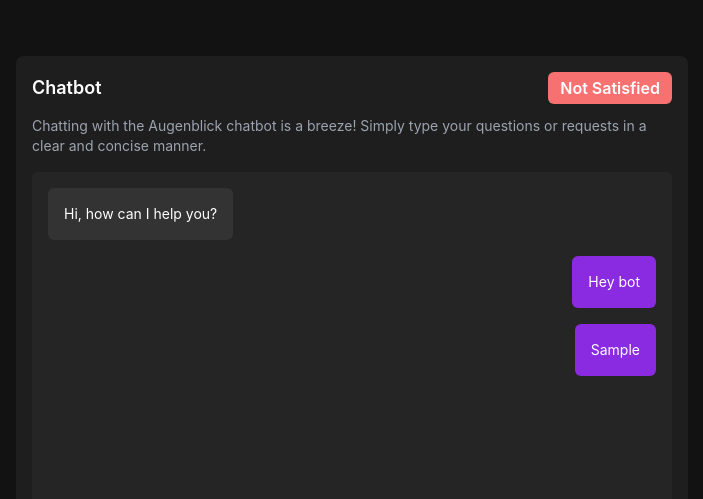
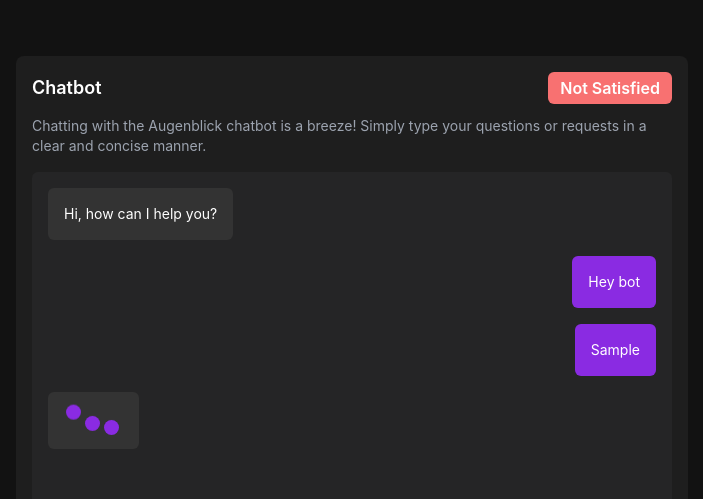
Before and after one commit to ShreyansJain07/AccessDenied_Augenblick, a React (Create React App) app in the folder frontend-chat/: page / in a window 1280 px wide. Both pictures are taken after typing "Sample" into the empty fields and a click on the button "Send". Shown: the top 499 px of the page, without its empty margins (288-991 px from the left). Built offline with nearby package versions, Linux system fonts and the light colour scheme; no server answers.

Commit message:
loader added

```diff
--- a/frontend-chat/package.json
+++ b/frontend-chat/package.json
@@ -13,6 +13,7 @@
     "react-dom": "^18.2.0",
     "react-router-dom": "^6.22.3",
     "react-scripts": "5.0.1",
+    "react-spinners": "^0.13.8",
     "web-vitals": "^2.1.4"
   },
   "scripts": {
--- a/frontend-chat/src/components/Chat.jsx
+++ b/frontend-chat/src/components/Chat.jsx
@@ -1,13 +1,20 @@
 import { useState, useContext, useRef, useEffect } from "react";
 import { ChatContext } from "../ChatContext";
 import axios from "axios";
-import {Link} from "react-router-dom"
+import { Link } from "react-router-dom";
+import { SyncLoader } from "react-spinners";
+
+const loaderStyle = {
+  borderColor: "lightgray",
+};
 
 export default function Chat() {
-  const { chatState, setChatState,sentiment,setSentiment,setCc } = useContext(ChatContext);
+  const { chatState, setChatState, sentiment, setSentiment, setCc } =
+    useContext(ChatContext);
   const [message, setMessage] = useState("");
   const messagesEndRef = useRef(null);
-const[botResponse,setbotResponse]=useState("")
+  const [botResponse, setbotResponse] = useState("");
+  const [respBot, setRespBot] = useState(false);
   const scrollToBottom = () => {
     messagesEndRef.current?.scrollIntoView({ behavior: "smooth" });
   };
@@ -16,16 +23,16 @@ const[botResponse,setbotResponse]=useState("")
     scrollToBottom();
   }, [chatState]);
   const NewResponse = () => {
-
     if (botResponse.includes("customer care team")) {
-
-      sendBotMessage("I'm redirecting you to our customer care team for assistance.");
+      sendBotMessage(
+        "I'm redirecting you to our customer care team for assistance."
+      );
     } else if (botResponse.includes("redirected")) {
-
       sendBotMessage("You've been redirected to another team for assistance.");
     } else if (botResponse.includes("not enough context")) {
-
-      sendBotMessage("I'm sorry, but I need more context to assist you further.");
+      sendBotMessage(
+        "I'm sorry, but I need more context to assist you further."
+      );
     }
   };
   useEffect(() => {
@@ -95,7 +102,6 @@ const[botResponse,setbotResponse]=useState("")
   //   }
   // };
 
-
   const fetchNode = async (results, prompt) => {
     try {
       const response = await axios.post("http://localhost:3001/replicate", {
@@ -103,9 +109,7 @@ const[botResponse,setbotResponse]=useState("")
         results,
       });
       console.log("Response data:", response.data.output);
-      generateText(response.data.output.join(" "))
-
-
+      generateText(response.data.output.join(" "));
     } catch (error) {
       console.error("Error fetching data:", error);
     }
@@ -115,7 +119,8 @@ const[botResponse,setbotResponse]=useState("")
       method: "POST",
       url: "https://api.edenai.run/v2/text/generation",
       headers: {
-        authorization: "Bearer eyJhbGciOiJIUzI1NiIsInR5cCI6IkpXVCJ9.eyJ1c2VyX2lkIjoiOGZjMDdiMWItZDVhYS00MDEwLWJjMzEtYjRjMGJjNmNmOWJkIiwidHlwZSI6ImFwaV90b2tlbiJ9.FRpoCr6xHdRLkoW_ysOWdzAqW7gS-blH9cdHAo3NAaY",
+        authorization:
+          "Bearer eyJhbGciOiJIUzI1NiIsInR5cCI6IkpXVCJ9.eyJ1c2VyX2lkIjoiOGZjMDdiMWItZDVhYS00MDEwLWJjMzEtYjRjMGJjNmNmOWJkIiwidHlwZSI6ImFwaV90b2tlbiJ9.FRpoCr6xHdRLkoW_ysOWdzAqW7gS-blH9cdHAo3NAaY",
       },
       data: {
         providers: "google",
@@ -129,10 +134,10 @@ const[botResponse,setbotResponse]=useState("")
     try {
       const response = await axios.request(options);
       console.log(response.data);
+      setRespBot(false);
       setChatState((prev) => [
         ...prev,
         {
-
           id: Date.now() + 1,
           message: response.data.google.generated_text,
           sender: "bot",
@@ -176,7 +181,6 @@ const[botResponse,setbotResponse]=useState("")
     }
   };
 
-
   const sendMessage = async () => {
     if (message.trim() !== "") {
       setChatState((prev) => [
@@ -187,6 +191,7 @@ const[botResponse,setbotResponse]=useState("")
           sender: "user",
         },
       ]);
+      setRespBot(true);
       fetchFlask(message);
       fetchSentiment(message);
       setMessage("");
@@ -211,11 +216,11 @@ const[botResponse,setbotResponse]=useState("")
         <div className="flex items-center justify-between pb-3">
           <h2 className="text-lg font-semibold text-white">Chatbot</h2>
           {/* SettingsIcon */}
-          <Link to="/dashboard"
+          <Link
+            to="/dashboard"
             className="bg-red-400 hover:bg-green-400 text-white px-3 py-1 rounded-md font-semibold"
             onClick={() => {
               setCc(true);
-
             }}
           >
             Not Satisfied
@@ -224,15 +229,11 @@ const[botResponse,setbotResponse]=useState("")
         <p className="text-sm text-gray-400">
           Chatting with the Augenblick chatbot is a breeze! Simply type your
           questions or requests in a clear and concise manner.
-
         </p>
         <div className="mt-4 h-[500px] overflow-y-auto rounded-md bg-[#252526] p-4">
           <div className="space-y-4">
-            {chatState.map((message,id) => (
-              <div
-              key={id}
-                className={`rounded-md flex`}
-              >
+            {chatState.map((message, id) => (
+              <div key={id} className={`rounded-md flex`}>
                 <div
                   key={id}
                   className={`rounded-md p-4 ${
@@ -245,6 +246,18 @@ const[botResponse,setbotResponse]=useState("")
                 </div>
               </div>
             ))}
+            {respBot && (
+              <div
+                className={`rounded-md p-4 ${
+                  true
+                    ? "bg-[#333333]"
+                    : "bg-[#8A2BE2] "
+                } flex w-[15%]`}
+              >
+                <SyncLoader style={loaderStyle} color="#8A2BE2" />
+              </div>
+            )}
+
             <div ref={messagesEndRef} />
           </div>
         </div>
```
Also changed, not shown: 1 other file (tests, documents, lock files or other folders).
